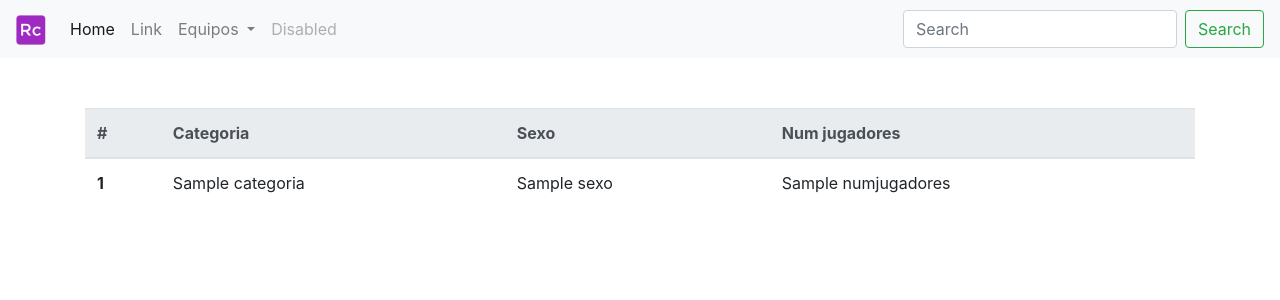
After one commit to PabloAdriaensens/basket-symfony-4, a Symfony app: template templates/Equipo/lista.html.twig in a window 1280 px wide. The commit adds this page. Shown: the top 300 px of the page. Run offline with Twig, Linux system fonts and the light colour scheme; the template is opened without the code that fills it: most values are stand-ins (such as "Sample title", 1, 10 or a date in 2020); some libraries are stand-ins or nearby versions.

Commit message:
base.twig.html modified and added forms dependency

```diff
--- a/composer.json
+++ b/composer.json
@@ -11,6 +11,7 @@
         "symfony/debug-pack": "^1.0",
         "symfony/dotenv": "4.3.*",
         "symfony/flex": "^1.3.1",
+        "symfony/form": "4.3.*",
         "symfony/framework-bundle": "4.3.*",
         "symfony/maker-bundle": "^1.11",
         "symfony/orm-pack": "^1.0",
--- /dev/null
+++ b/public/css/estilos.css
@@ -0,0 +1,3 @@
+.principal{
+    padding-top: 50px;
+}
--- /dev/null
+++ b/templates/Equipo/lista.html.twig
@@ -0,0 +1,23 @@
+{% extends 'base.html.twig' %}
+{% block body %}
+<table class="table">
+  <thead class="thead-light">
+    <tr>
+      <th scope="col">#</th>
+      <th scope="col">Categoria</th>
+      <th scope="col">Sexo</th>
+      <th scope="col">Num jugadores</th>
+    </tr>
+  </thead>
+  <tbody>
+    {% for equipo in equipos %}
+        <tr>
+            <th scope="row">{{equipo.id}}</th>
+            <td>{{equipo.categoria}}</td>
+            <td>{{equipo.sexo}}</td>
+            <td>{{equipo.numjugadores}}</td>
+        </tr>
+    {% endfor %}
+  </tbody>
+</table>
+{% endblock %}
--- a/templates/base.html.twig
+++ b/templates/base.html.twig
@@ -4,6 +4,7 @@
         <meta charset="UTF-8">
         <title>{% block title %}Welcome!{% endblock %}</title>
         <link rel="stylesheet" href="https://stackpath.bootstrapcdn.com/bootstrap/4.3.1/css/bootstrap.min.css" integrity="sha384-ggOyR0iXCbMQv3Xipma34MD+dH/1fQ784/j6cY/iJTQUOhcWr7x9JvoRxT2MZw1T" crossorigin="anonymous">        {% block stylesheets %}{% endblock %}
+        <link rel="stylesheet" href="/css/estilos.css">
     </head>
     <body>
         <!-- MENU DE NAVEGACIÓN -->
@@ -25,13 +26,11 @@
                     </li>
                     <li class="nav-item dropdown">
                         <a class="nav-link dropdown-toggle" href="#" id="navbarDropdown" role="button" data-toggle="dropdown" aria-haspopup="true" aria-expanded="false">
-                    Dropdown
+                    Equipos
                         </a>
                         <div class="dropdown-menu" aria-labelledby="navbarDropdown">
-                            <a class="dropdown-item" href="#">Action</a>
-                            <a class="dropdown-item" href="#">Another action</a>
-                            <div class="dropdown-divider"></div>
-                            <a class="dropdown-item" href="#">Something else here</a>
+                            <a class="dropdown-item" href="{{ path('listaEquipo') }}">Lista</a>
+                            <a class="dropdown-item" href="#">Nuevo</a>
                         </div>
                     </li>
                     <li class="nav-item">
@@ -44,7 +43,7 @@
                 </form>
             </div>
         </nav>
-        <div class="container">
+        <div class="container principal">
         {% block body %}{% endblock %}
         </div>
         <script src="https://code.jquery.com/jquery-3.3.1.slim.min.js" integrity="sha384-q8i/X+965DzO0rT7abK41JStQIAqVgRVzpbzo5smXKp4YfRvH+8abtTE1Pi6jizo" crossorigin="anonymous"></script>
```
Also changed, not shown: src/Controller/EquipoController.php (added, +37 -0 lines), 2 other files.
